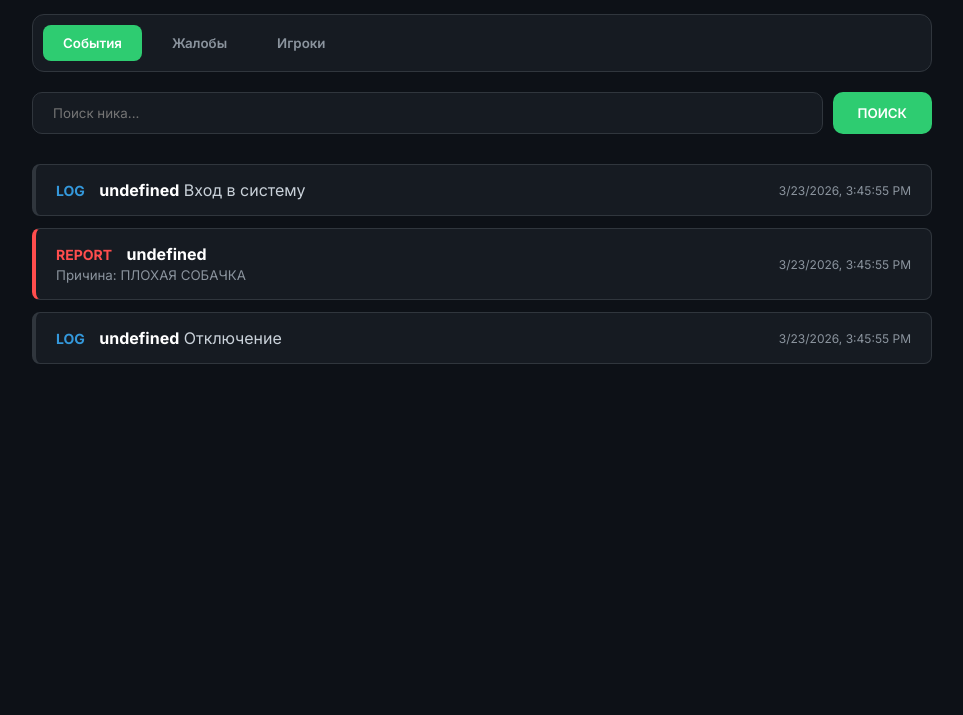
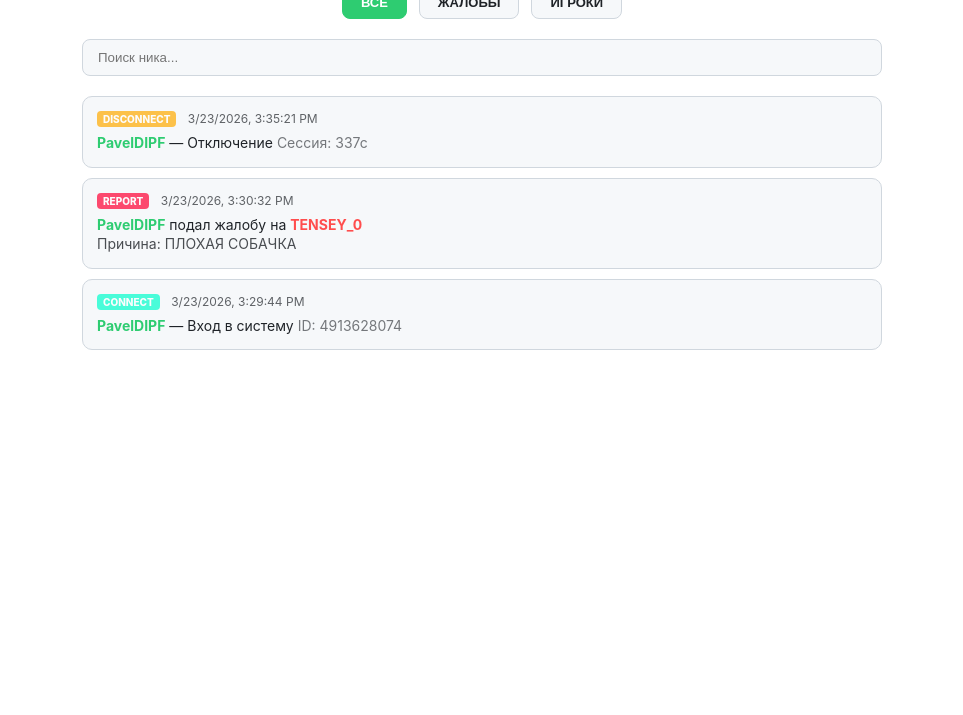
Before and after one commit to twistedk1d/PlayersData, a plain HTML site: page index.html in a window 1280 px wide. Shown: the part 85-800 px from the top of the page, without its empty margins (158-1121 px from the left). Drawn offline with Linux system fonts and the light colour scheme.

Commit message:
Update index.html

```diff
--- a/index.html
+++ b/index.html
@@ -2,253 +2,249 @@
 <html lang="ru">
 <head>
     <meta charset="UTF-8">
-    <meta name="viewport" content="width=device-width, initial-scale=1.0">
-    <title>Casual Style | LOGS</title>
-    <link href="https://fonts.googleapis.com/css2?family=Inter:wght@400;600;700&display=swap" rel="stylesheet">
+    <title>CASUAL STYLE // LOGS</title>
     <style>
         :root {
-            --bg-color: #0d1117;
-            --card-bg: #161b22;
-            --text-main: #c9d1d9;
-            --text-dim: #8b949e;
-            --accent-green: #2ecc71;
-            --accent-red: #ff4d4d;
-            --accent-blue: #3498db;
-            --border-color: #30363d;
+            --bg: #ffffff;
+            --text: #1f2328;
+            --card: #f6f8fa;
+            --border: #d0d7de;
+            --accent: #2ecc71;
+            --report: #ff4d4d;
         }
-        * {
+
+        body.dark {
+            --bg: #0d1117;
+            --text: #c9d1d9;
+            --card: #161b22;
+            --border: #30363d;
+        }
+
+        body {
+            background: var(--bg);
+            color: var(--text);
+            font-family: -apple-system, BlinkMacSystemFont, 'Segoe UI', Roboto, sans-serif;
             margin: 0;
-            padding: 0;
-            box-sizing: border-box;
-            font-family: 'Inter', sans-serif;
+            padding: 20px;
+            transition: 0.3s;
         }
-        body {
-            background-color: var(--bg-color);
-            color: var(--text-main);
-            padding: 40px 20px;
+
+        .container { max-width: 800px; margin: auto; }
+
+        .header {
+            text-align: center;
+            margin-bottom: 25px;
+        }
+
+        .header h1 {
+            margin: 0;
+            font-size: 22px;
+            letter-spacing: 1px;
+            text-transform: uppercase;
+        }
+
+        .nav-bar {
+            display: flex;
+            justify-content: center;
+            gap: 12px;
+            margin-bottom: 20px;
+        }
+
+        .tab-btn {
+            padding: 8px 18px;
+            border-radius: 8px;
+            border: 1px solid var(--border);
+            background: var(--card);
+            color: var(--text);
+            cursor: pointer;
+            font-weight: 600;
+            font-size: 13px;
+            transition: 0.2s;
+        }
+
+        .tab-btn.active {
+            background: var(--accent);
+            color: #fff;
+            border-color: var(--accent);
+        }
+
+        .search-area {
+            margin-bottom: 20px;
+            display: flex;
+            gap: 8px;
+        }
+
+        .search-input {
+            flex: 1;
+            padding: 10px 15px;
+            border-radius: 8px;
+            border: 1px solid var(--border);
+            background: var(--card);
+            color: var(--text);
+            outline: none;
+        }
+
+        .log-card {
+            background: var(--card);
+            border: 1px solid var(--border);
+            border-radius: 10px;
+            padding: 14px;
+            margin-bottom: 10px;
             display: flex;
             flex-direction: column;
-            align-items: center;
-            transition: background 0.3s ease;
+            position: relative;
         }
-        .container {
-            width: 100%;
-            max-width: 900px;
-        }
-        .header {
+
+        .log-header {
             display: flex;
             justify-content: space-between;
-            align-items: center;
-            margin-bottom: 30px;
+            margin-bottom: 6px;
+            font-size: 12px;
+            opacity: 0.7;
         }
-        .header h1 {
-            font-size: 24px;
-            font-weight: 700;
-            letter-spacing: 1px;
-        }
-        .header h1 span {
-            color: var(--accent-green);
-        }
-        .nav-bar {
-            background: var(--card-bg);
-            padding: 10px;
-            border-radius: 12px;
-            display: flex;
-            gap: 10px;
-            margin-bottom: 20px;
-            border: 1px solid var(--border-color);
-        }
-        .nav-btn {
-            padding: 10px 20px;
-            border: none;
-            border-radius: 8px;
-            background: transparent;
-            color: var(--text-dim);
-            cursor: pointer;
-            font-weight: 600;
-            transition: 0.2s;
-        }
-        .nav-btn.active {
-            background: var(--accent-green);
+
+        .log-body { font-size: 14px; line-height: 1.4; }
+        .user-name { font-weight: 700; color: var(--accent); }
+        .report-user { color: var(--report); font-weight: 700; }
+
+        .tag {
+            display: inline-block;
+            padding: 2px 6px;
+            border-radius: 4px;
+            font-size: 10px;
+            font-weight: 800;
+            margin-right: 8px;
             color: #fff;
         }
-        .search-box {
+
+        .player-row {
+            padding: 12px;
+            border-bottom: 1px solid var(--border);
+            cursor: pointer;
             display: flex;
-            gap: 10px;
-            margin-bottom: 30px;
+            align-items: center;
+            font-weight: 600;
         }
-        input {
-            flex: 1;
-            background: var(--card-bg);
-            border: 1px solid var(--border-color);
-            padding: 12px 20px;
-            border-radius: 10px;
-            color: #fff;
-            outline: none;
-        }
-        .search-btn {
-            background: var(--accent-green);
-            border: none;
-            padding: 0 25px;
-            border-radius: 10px;
-            color: #fff;
-            font-weight: 600;
-            cursor: pointer;
-        }
-        .log-item {
-            background: var(--card-bg);
-            border-left: 4px solid var(--accent-blue);
-            padding: 15px 20px;
-            border-radius: 8px;
-            margin-bottom: 12px;
-            display: flex;
-            justify-content: space-between;
-            align-items: center;
-            border: 1px solid var(--border-color);
-            border-left-width: 4px;
-        }
-        .log-item.report {
-            border-left-color: var(--accent-red);
-        }
-        .log-content b {
-            color: #fff;
-        }
-        .log-type {
-            font-weight: 700;
-            margin-right: 10px;
-            font-size: 14px;
-        }
-        .log-time {
-            font-size: 12px;
-            color: var(--text-dim);
-        }
-        .player-item {
-            background: var(--card-bg);
-            padding: 15px 20px;
-            border-radius: 10px;
-            margin-bottom: 8px;
-            border: 1px solid var(--border-color);
-            cursor: pointer;
-            transition: 0.2s;
-        }
-        .player-item:hover {
-            border-color: var(--accent-green);
-        }
-        .error-msg {
-            color: var(--accent-red);
-            text-align: center;
-            margin-top: 50px;
-        }
+        .player-row:hover { background: var(--accent); color: #fff; }
+
     </style>
 </head>
-<body>
-    <div class="container">
+<body class="dark"> <div class="container">
     <div class="header">
-            <h1>CASUAL <span>STYLE</span></h1>
-            <div id="time-display" style="font-size: 12px; color: var(--text-dim);"></div>
+        <h1>Casual Style <span id="clock" style="opacity:0.5; font-size:14px; font-weight:normal;"></span></h1>
     </div>
 
     <div class="nav-bar">
-            <button class="nav-btn active" onclick="setTab('all')">События</button>
-            <button class="nav-btn" onclick="setTab('reports')">Жалобы</button>
-            <button class="nav-btn" onclick="setTab('players')">Игроки</button>
+        <button onclick="setTab('all')" id="btn-all" class="tab-btn active">ВСЕ</button>
+        <button onclick="setTab('report')" id="id-report" class="tab-btn">ЖАЛОБЫ</button>
+        <button onclick="setTab('players')" id="btn-players" class="tab-btn">ИГРОКИ</button>
     </div>
 
-        <div class="search-box">
-            <input type="text" id="searchInput" placeholder="Поиск ника...">
-            <button class="search-btn" onclick="render()">ПОИСК</button>
+    <div class="search-area">
+        <input type="text" id="search" class="search-input" placeholder="Поиск ника..." oninput="render()">
     </div>
 
-        <div id="logs-container"></div>
+    <div id="content"></div>
 </div>
 
 <script>
-        let rawData = [];
+const DATA_URL = 'https://raw.githubusercontent.com/twistedk1d/PlayersData/refs/heads/main/data.json';
+let logs = [];
 let currentTab = 'all';
-        const dataUrl = 'https://raw.githubusercontent.com/twistedk1d/PlayersData/main/data.json';
 
-        async function fetchData() {
-            try {
-                const response = await fetch(dataUrl + '?t=' + Date.now());
-                const text = await response.text();
-                try {
-                    rawData = JSON.parse(text);
-                } catch (e) {
-                    const cleaned = text.substring(0, text.lastIndexOf(']') + 1);
-                    rawData = JSON.parse(cleaned);
-                }
-                if (!Array.isArray(rawData)) rawData = [];
-                render();
-            } catch (err) {
-                document.getElementById('logs-container').innerHTML = `<div class="error-msg">Ошибка загрузки данных: ${err.message}</div>`;
+function applyTheme() {
+    const hour = new Date().getHours();
+    if (hour >= 20 || hour < 8) {
+        document.body.classList.add('dark');
+    } else {
+        document.body.classList.remove('dark');
     }
 }
 
-        function setTab(tab) {
-            currentTab = tab;
-            document.querySelectorAll('.nav-btn').forEach(btn => {
-                btn.classList.toggle('active', btn.innerText.toLowerCase().includes(tab === 'all' ? 'события' : tab === 'reports' ? 'жалобы' : 'игроки'));
-            });
+async function load() {
+    try {
+        const r = await fetch(DATA_URL + '?v=' + Date.now());
+        logs = await r.json();
+        render();
+    } catch(e) { console.error("Ошибка загрузки:", e); }
+}
+
+function setTab(t) {
+    currentTab = t;
+    document.querySelectorAll('.tab-btn').forEach(b => b.classList.remove('active'));
+    if(t === 'all') document.getElementById('btn-all').classList.add('active');
+    if(t === 'report') document.getElementById('id-report').classList.add('active');
+    if(t === 'players') document.getElementById('btn-players').classList.add('active');
     render();
 }
 
 function render() {
-            const container = document.getElementById('logs-container');
-            const query = document.getElementById('searchInput').value.toLowerCase();
+    const container = document.getElementById('content');
+    const searchTerm = document.getElementById('search').value.toLowerCase();
     container.innerHTML = '';
 
-            const filtered = rawData.filter(item => {
-                if (!item) return false;
-                const matchSearch = JSON.stringify(item).toLowerCase().includes(query);
-                if (currentTab === 'reports') return item.type === 'REPORT' && matchSearch;
-                if (currentTab === 'players') return false;
-                return matchSearch;
+    if (currentTab === 'players') {
+        const players = new Set();
+        logs.forEach(l => {
+            if(l.user) players.add(l.user);
+            if(l.sender) players.add(l.sender);
         });
 
-            if (currentTab === 'players') {
-                const players = [...new Set(rawData.filter(i => i && i.player).map(i => i.player))];
-                players.forEach(player => {
+        Array.from(players).filter(p => p.toLowerCase().includes(searchTerm)).forEach(p => {
             const div = document.createElement('div');
-                    div.className = 'player-item';
-                    div.innerText = player;
-                    div.onclick = () => { document.getElementById('searchInput').value = player; setTab('all'); };
+            div.className = 'player-row';
+            div.innerText = '👤 ' + p;
+            div.onclick = () => {
+                document.getElementById('search').value = p;
+                setTab('all');
+            };
             container.appendChild(div);
         });
         return;
     }
 
-            filtered.reverse().forEach(log => {
+    const filtered = logs.filter(l => {
+        const isReport = l.type === 'REPORT';
+        const nameMatch = (l.user || '').toLowerCase().includes(searchTerm) || (l.sender || '').toLowerCase().includes(searchTerm);
+
+        if (currentTab === 'report') return isReport && nameMatch;
+        return nameMatch;
+    });
+
+    filtered.forEach(l => {
         const div = document.createElement('div');
-                div.className = `log-item ${log.type === 'REPORT' ? 'report' : ''}`;
+        div.className = 'log-card';
 
-                const time = log.time || new Date().toLocaleString();
-                const typeLabel = log.type === 'REPORT' ? '<span class="log-type" style="color:var(--accent-red)">REPORT</span>' : '<span class="log-type" style="color:var(--accent-blue)">LOG</span>';
+        const date = l.ts ? new Date(l.ts * 1000).toLocaleString() : '---';
+        const color = l.color || '#2ecc71';
+        const type = l.type || 'LOG';
 
-                let content = `<b>${log.player}</b> ${log.action || ''}`;
-                if (log.target) content += ` → <b style="color:var(--accent-red)">${log.target}</b>`;
-                if (log.reason) content += `<br><small style="color:var(--text-dim)">Причина: ${log.reason}</small>`;
+        let bodyHtml = '';
+        if(type === 'REPORT') {
+            bodyHtml = `<span class="user-name">${l.sender}</span> подал жалобу на <span class="report-user">${l.user}</span><br>
+                        <span style="opacity:0.8">Причина: ${l.reason || 'не указана'}</span>`;
+        } else {
+            bodyHtml = `<span class="user-name">${l.user}</span> — ${l.action || 'Действие'} <span style="opacity:0.6">${l.details || ''}</span>`;
+        }
 
         div.innerHTML = `
-                    <div class="log-content">
-                        ${typeLabel} ${content}
+            <div class="log-header">
+                <span><span class="tag" style="background:${color}">${type}</span> ${date}</span>
             </div>
-                    <div class="log-time">${time}</div>
+            <div class="log-body">${bodyHtml}</div>
         `;
         container.appendChild(div);
     });
-
-            if (container.innerHTML === '') container.innerHTML = '<div style="text-align:center;color:var(--text-dim)">НЕТ ДАННЫХ</div>';
 }
 
 setInterval(() => {
-            const now = new Date();
-            document.getElementById('time-display').innerText = now.toLocaleString();
-            const hours = now.getHours();
-            document.body.style.filter = (hours >= 20 || hours <= 6) ? 'brightness(0.9)' : 'none';
+    document.getElementById('clock').innerText = new Date().toLocaleTimeString();
 }, 1000);
 
-        fetchData();
-        setInterval(fetchData, 30000);
+applyTheme();
+load();
+setInterval(load, 15000);
 </script>
+
 </body>
 </html>
```
Lines whose indentation alone changed are shown as unchanged.
